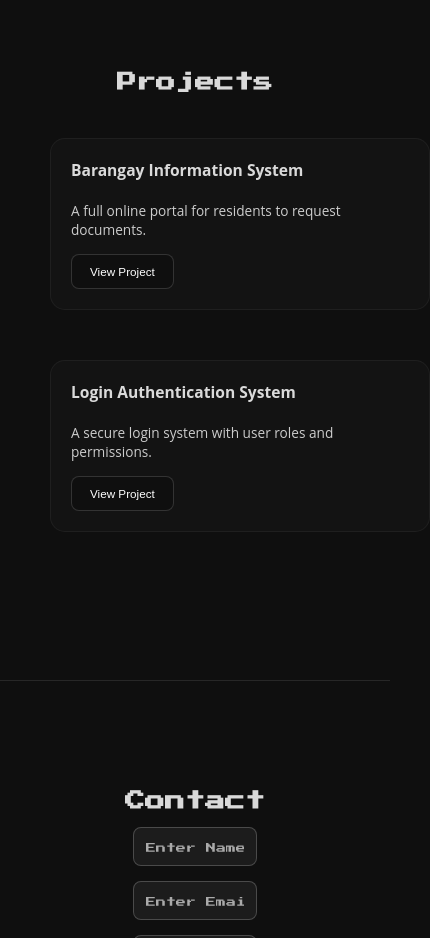
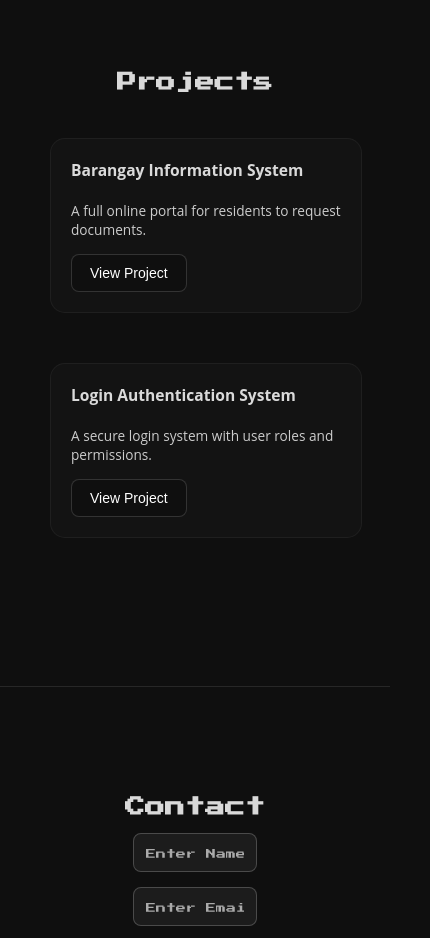
Before and after one commit to devstygian/portfolio, a plain HTML site: page index.html in a window 390 px wide. Shown: the part 1620-2558 px from the top of the page, 430 px wide, since content can reach past the window. Drawn offline with Linux system fonts and the light colour scheme; a web font is replaced by a local one.

Commit message:
fixed screed size in project for smaller screen

```diff
--- a/index.html
+++ b/index.html
@@ -78,7 +78,7 @@
             <div class="project-card">
                 <h3>Barangay Information System</h3>
                 <p>A full online portal for residents to request documents.</p>
-                <button class="btn"  onclick="toggleProject(this)" style="font-size: 3vw;">View Project</button>
+                <button class="btn"  onclick="toggleProject(this)">View Project</button>
                  <!-- Hidden project image -->
                 <div class="project-image">
                      <a href="https://github.com/devstygian/Saklaw">
@@ -89,7 +89,7 @@
             <div class="project-card">
                 <h3>Login Authentication System</h3>
                 <p>A secure login system with user roles and permissions.</p>
-                <button class="btn"  onclick="toggleProject(this)" style="font-size: 3vw;">View Project</button>
+                <button class="btn"  onclick="toggleProject(this)">View Project</button>
                 <!-- Hidden project image -->
                 <div class="project-image">
                         <a href="#home">
--- a/style.css
+++ b/style.css
@@ -579,8 +579,8 @@ section {
         margin-bottom: 50px;
         margin-top: 50px;
         margin-left: -50px;
-        margin-right: auto;
-        width: 200%;
+        width: 80vw;
+        justify-content: center;
 
 
     }
```
